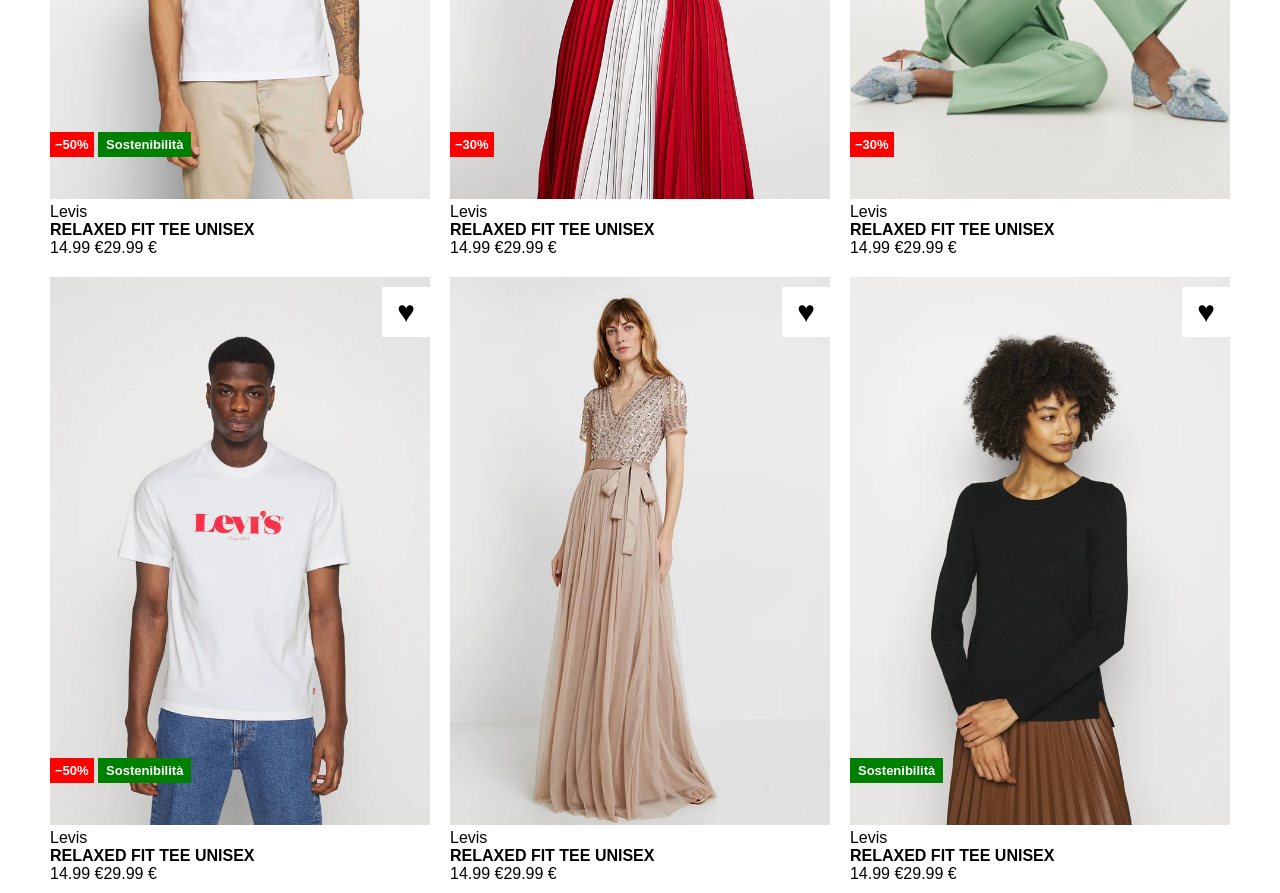
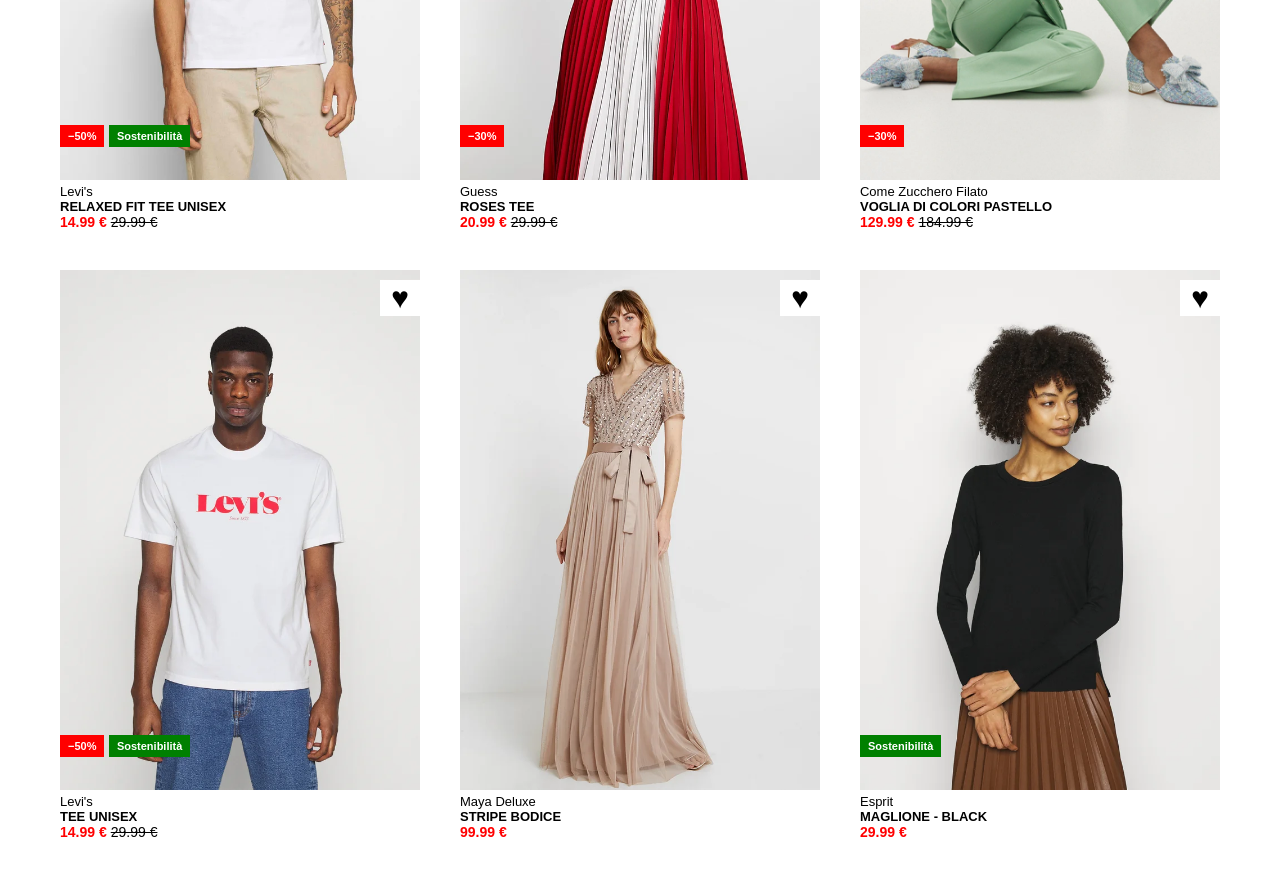
Before and after one commit to rinox3005/html-css-boolando, a plain HTML site: page index.html in a window 1280 px wide. Shown: the part 360-1253 px from the top of the page. After the commit the page ends 1220 px from the top, so only its background shows below. Drawn offline with Linux system fonts and the light colour scheme.

Commit message:
[UPD] completed products section

```diff
--- a/css/style.css
+++ b/css/style.css
@@ -1,13 +1,16 @@
+/* RESET */
 * {
     padding: 0;
     margin: 0;
     box-sizing: border-box;
 }
 
+/* FONT */
 body {
     font-family: Arial, sans-serif;
 }
 
+/* LAYOUT */
 .container {
     max-width: 1200px;
     margin: 0 auto;
@@ -19,10 +22,11 @@ body {
 }
 
 .col-33 {
-    width: calc(100% / 3 - 20px);
-    margin: 10px;
+    width: calc(100% / 3 - 40px);
+    margin: 20px;
 }
 
+/* POSITIONING */
 .content {
     position: relative;
 }
@@ -35,13 +39,9 @@ body {
     text-transform: uppercase;
 }
 
-.bold {
-    font-weight: bold;
-}
-
 .label {
     position: absolute;
-    bottom: 50px;
+    bottom: 40px;
     left: 0px;
 }
 
@@ -50,21 +50,47 @@ body {
     top: 10px;
     right: 0px;
     text-align: center;
-    padding: 8px 15px;
+    padding: 1px 11px;
     background-color: white;
     font-size: 30px;
 }
 
+/* UTILITY */
+.bold {
+    font-weight: bold;
+}
+
 .discount {
     background-color: red;
-    padding: 5px;
+    padding: 5px 8px;
     color: white;
-    font-size: 13px;
+    font-size: 11px;
 }
 
 .sustainability {
     background-color: green;
     padding: 5px 8px;
     color: white;
+    font-size: 11px;
+}
+
+.brand {
     font-size: 13px;
 }
+
+.price {
+    font-size: 14px;
+}
+
+.product {
+    font-size: 13px;
+}
+
+.line-through {
+    text-decoration: line-through;
+}
+
+.red-text {
+    color: red;
+    margin-right: 4px;
+}
--- a/index.html
+++ b/index.html
@@ -25,9 +25,10 @@
                             <span class="sustainability bold">Sostenibilit&agrave;</span>
                         </div>
                     </div>
-                    <div class="brand">Levis</div>
+                    <div class="brand">Levi's</div>
                     <div class="product uppercase bold">relaxed fit tee unisex</div>
-                    <div class="price"><span>14.99 &euro;</span><span>29.99 &euro;</span></div>
+                    <div class="price"><span class="red-text bold">14.99 &euro;</span><span class="line-through">29.99
+                            &euro;</span></div>
                 </div>
                 <div class="col-33">
                     <div class="content">
@@ -35,9 +36,10 @@
                         <div class="heart">&hearts;</div>
                         <div class="label"><span class="discount bold">&minus;30%</span></div>
                     </div>
-                    <div class="brand">Levis</div>
-                    <div class="product uppercase bold">relaxed fit tee unisex</div>
-                    <div class="price"><span>14.99 &euro;</span><span>29.99 &euro;</span></div>
+                    <div class="brand">Guess</div>
+                    <div class="product uppercase bold">roses tee</div>
+                    <div class="price"><span class="red-text bold">20.99 &euro;</span><span class="line-through">29.99
+                            &euro;</span></div>
                 </div>
                 <div class="col-33">
                     <div class="content">
@@ -45,9 +47,10 @@
                         <div class="heart">&hearts;</div>
                         <div class="label"><span class="discount bold">&minus;30%</span></div>
                     </div>
-                    <div class="brand">Levis</div>
-                    <div class="product uppercase bold">relaxed fit tee unisex</div>
-                    <div class="price"><span>14.99 &euro;</span><span>29.99 &euro;</span></div>
+                    <div class="brand">Come Zucchero Filato</div>
+                    <div class="product uppercase bold">voglia di colori pastello</div>
+                    <div class="price"><span class="red-text bold">129.99 &euro;</span><span class="line-through">184.99
+                            &euro;</span></div>
                 </div>
                 <div class="col-33">
                     <div class="content">
@@ -58,18 +61,19 @@
                             <span class="sustainability bold">Sostenibilit&agrave;</span>
                         </div>
                     </div>
-                    <div class="brand">Levis</div>
-                    <div class="product uppercase bold">relaxed fit tee unisex</div>
-                    <div class="price"><span>14.99 &euro;</span><span>29.99 &euro;</span></div>
+                    <div class="brand">Levi's</div>
+                    <div class="product uppercase bold">tee unisex</div>
+                    <div class="price"><span class="red-text bold">14.99 &euro;</span><span class="line-through">29.99
+                            &euro;</span></div>
                 </div>
                 <div class="col-33">
                     <div class="content">
                         <img src="./img/5.webp" alt="immagine 5">
                         <div class="heart">&hearts;</div>
                     </div>
-                    <div class="brand">Levis</div>
-                    <div class="product uppercase bold">relaxed fit tee unisex</div>
-                    <div class="price"><span>14.99 &euro;</span><span>29.99 &euro;</span></div>
+                    <div class="brand">Maya Deluxe</div>
+                    <div class="product uppercase bold">stripe bodice</div>
+                    <div class="price"><span class="red-text bold">99.99 &euro;</span></div>
                 </div>
                 <div class="col-33">
                     <div class="content">
@@ -77,19 +81,12 @@
                         <div class="heart">&hearts;</div>
                         <div class="label"><span class="sustainability bold">Sostenibilit&agrave;</span></div>
                     </div>
-                    <div class="brand">Levis</div>
-                    <div class="product uppercase bold">relaxed fit tee unisex</div>
-                    <div class="price"><span>14.99 &euro;</span><span>29.99 &euro;</span></div>
+                    <div class="brand">Esprit</div>
+                    <div class="product uppercase bold">maglione - black</div>
+                    <div class="price"><span class="red-text bold">29.99 &euro;</span></div>
                 </div>
-
-
-
             </div>
-
-
         </div>
-
-
     </main>
 
     <footer>
```
